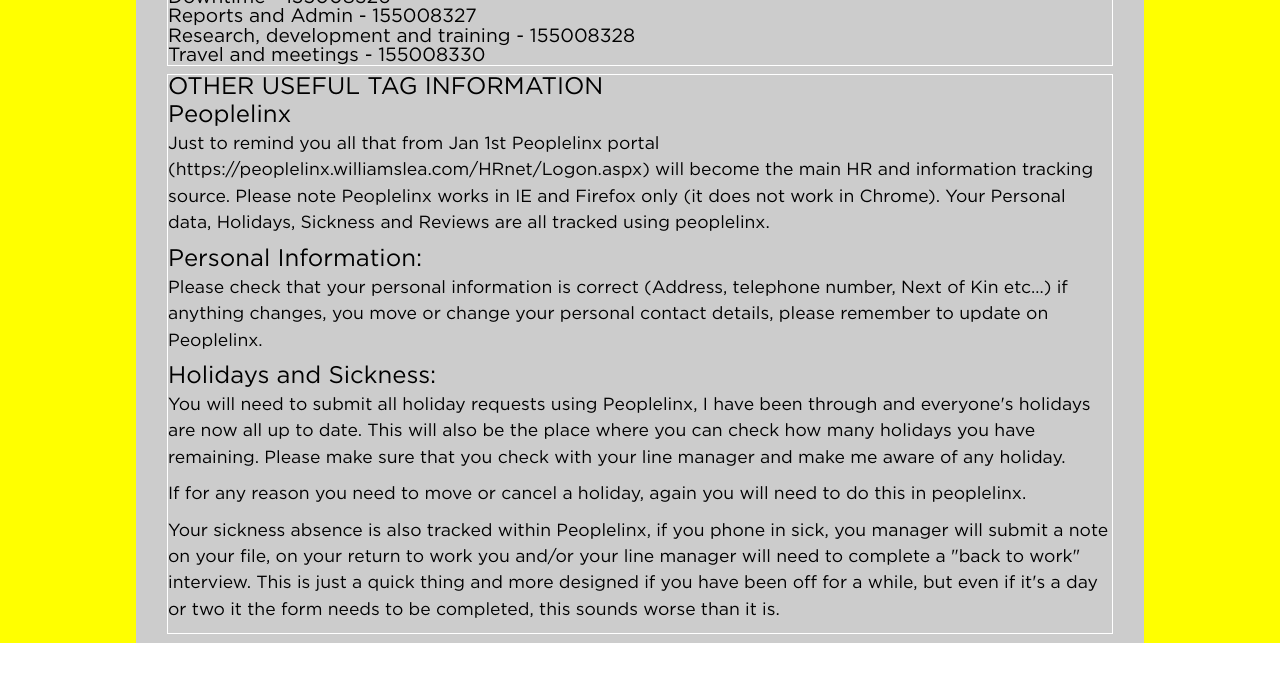
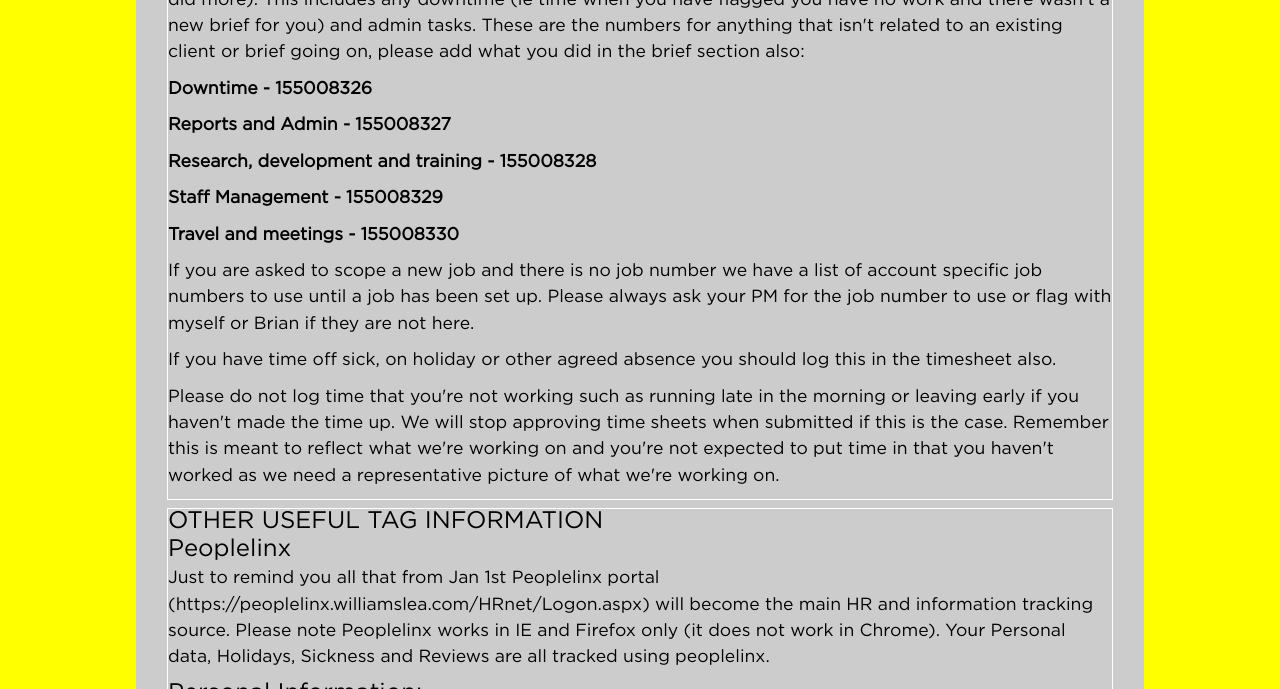
Before and after one commit to zim/timesheet-app, a website: page info.html in a window 1280 px wide. Shown: the part 643-1332 px from the top of the page. Before the commit the page ends 1286 px from the top, so only its background shows below. Drawn offline with nearby package versions, Linux system fonts and the light colour scheme.

Commit message:
new info

```diff
--- a/info.html
+++ b/info.html
@@ -71,13 +71,29 @@
 
         <p>This is the site that controls the actual timesheets themselves: So once days have been filled in on jobs system we come here to complete the weekly timesheet.</p>
 
-        <h2>USEFUL TIMESHEET CODES:</h2>
+        <p>If you have been in the office the whole working week we expect you to log the full 40 hours (or more if you did more). This includes any downtime (ie time when you have flagged you have no work and there wasn't a new brief for you) and admin tasks. These are the numbers for anything that isn't related to an existing client or brief going on, please add what you did in the brief section also:</p>
+
+<p class="bold">Downtime - 155008326</p>
+<p class="bold">Reports and Admin - 155008327</p>
+<p class="bold">Research, development and training - 155008328</p>
+<p class="bold">Staff Management - 155008329</p>
+<p class="bold">Travel and meetings - 155008330</p>
+
+<p>If you are asked to scope a new job and there is no job number we have a list of account specific job numbers to use until a job has been set up. Please always ask your PM for the job number to use or flag with myself or Brian if they are not here.</p>
+
+<p>If you have time off sick, on holiday or other agreed absence you should log this in the timesheet also.</p>
+
+<p>Please do not log time that you're not working such as running late in the morning or leaving early if you haven't made the time up. We will stop approving time sheets when submitted if this is the case. Remember this is meant to reflect what we're working on and you're not expected to put time in that you haven't worked as we need a representative picture of what we're working on.</p>
+
+
+
+        <!-- <h2>USEFUL TIMESHEET CODES:</h2>
         <ul>
           <li>Downtime - 155008326</li>
           <li>Reports and Admin - 155008327</li>
           <li>Research, development and training - 155008328</li>
           <li>Travel and meetings - 155008330</li>
-        </ul>
+        </ul> -->
 
       </div>
 
@@ -105,6 +121,11 @@
 
 
 
+
+
+
+
+
     </section>
   </div>
 
--- a/sass/partials/layout.scss
+++ b/sass/partials/layout.scss
@@ -796,3 +796,7 @@
   background:darkblue;
   color:white !important;
 }
+
+.bold{
+  font-weight:bold;
+}
```
Also changed, not shown: css/style.css.
